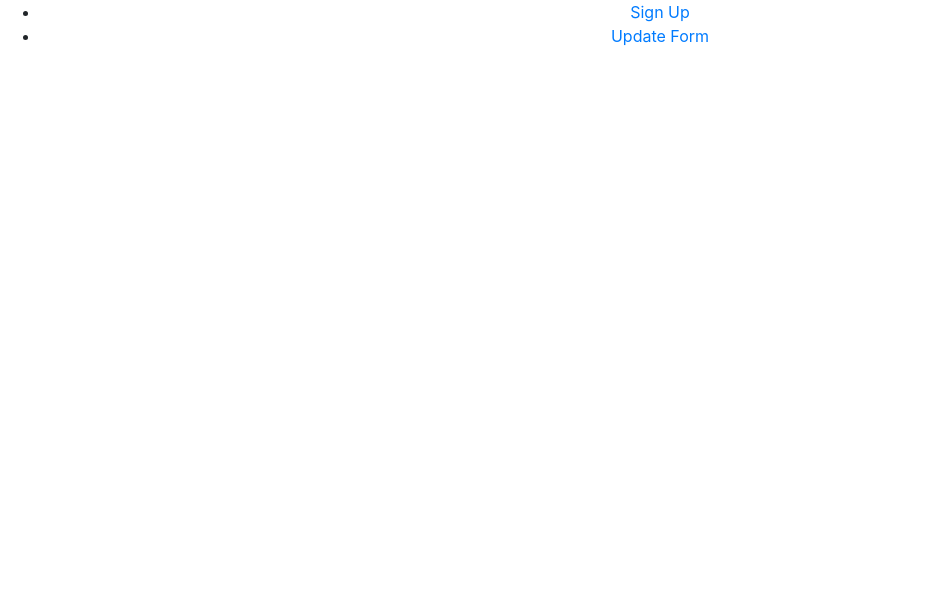
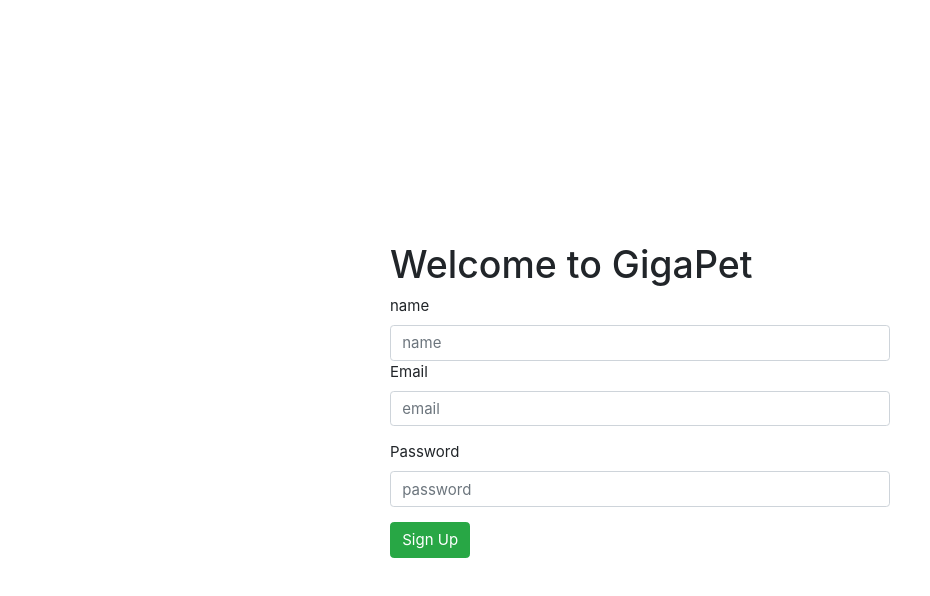
Before and after one commit to Build-Gigapet/Front-end, a React (Create React App) app in the folder gigapet/: page /sign-up in a window 1280 px wide. Shown: the top 596 px of the page, without its empty margins (0-930 px from the left). Built offline with nearby package versions, Linux system fonts and the light colour scheme.

Commit message:
Refractored the codebase.

```diff
--- a/gigapet/package.json
+++ b/gigapet/package.json
@@ -10,6 +10,7 @@
     "bootstrap": "^4.4.1",
     "react": "^16.12.0",
     "react-dom": "^16.12.0",
+    "react-router": "^5.1.2",
     "react-router-dom": "^5.1.2",
     "react-scripts": "3.3.0",
     "reactstrap": "^8.2.0"
--- a/gigapet/src/App.js
+++ b/gigapet/src/App.js
@@ -1,11 +1,11 @@
 import React, { useState } from 'react';
 import { Router, Route, Link, Switch } from "react-router-dom";
 import PrivateRoute from "./components/PrivateRoute";
-import SignUp from "./components/SignUp";
+import SignUp from "./pages/SignUp";
 import UpdateForm from "./components/UpdateForm";
 // import Parent from "./components/Parent";
 import { createBrowserHistory } from "history";
-import './App.css';
+// import './App.css';
 
 const history = createBrowserHistory();
 function App() {
--- a/gigapet/src/components/SignUp.js
+++ /dev/null
@@ -1,74 +0,0 @@
-
-import React, { useState } from 'react';
-import axiosWithAuth from "../axiosWithAuth";
-import { Button, Form, FormGroup, Label, Input } from 'reactstrap';
-
-
-const SignUp = props => {
-    const [signup, setSignup] = useState({
-        name: "",
-        email: "",
-        password: ""
-    })
-
-
-    const handleChange = e => {
-        setSignup({
-            ...signup,
-            [e.target.name]: e.target.value
-
-        });
-    };
-    const onSubmit = e => {
-        e.preventDefault();
-        axiosWithAuth().post('https://build-gigapet.herokuapp.com/api/auth/register', signup)
-            .then(res => {
-                localStorage.setItem("token", res.data.token);
-                this.props.history.push('/login')
-
-            })
-            .catch(err => console.log(err))
-    };
-
-
-    return (
-        <div className="form">
-            <h1>Welcome to GigaPet</h1>
-            <Form onSubmit={onSubmit}>
-                <FormGroup>
-                    <Label for="name">name</Label>
-                    <Input
-                        style={{ width: 500 }}
-                        type="text"
-                        className="name"
-                        name="name"
-                        placeholder="name"
-                        value={signup.name} onChange={handleChange} />
-
-                    <Label for="username">Email</Label>
-                    <Input
-                        style={{ width: 500 }}
-                        type="text"
-                        className="email"
-                        name="email"
-                        placeholder="email"
-                        value={signup.email} onChange={handleChange} />
-                </FormGroup>
-                <FormGroup>
-                    <Label for="password">Password</Label>
-                    <Input style={{ width: 500 }}
-                        type="password"
-                        name="password"
-                        placeholder="password"
-                        value={signup.password}
-                        onChange={handleChange} />
-                </FormGroup>
-                <Button color="success">SignUp</Button>
-                {signup.isFetching && "signing up"}
-            </Form>
-
-        </div>
-    );
-};
-
-export default SignUp;
--- a/gigapet/src/index.js
+++ b/gigapet/src/index.js
@@ -1,12 +1,26 @@
 import React from 'react';
 import ReactDOM from 'react-dom';
-import './index.css';
-import App from './App';
+// import './index.css';
+import './pages/styles/global.css';
+import 'bootstrap/dist/css/bootstrap.min.css';
 import * as serviceWorker from './serviceWorker';
-import 'bootstrap/dist/css/bootstrap.min.css';
-ReactDOM.render(<App />, document.getElementById('root'));
+import { Route, BrowserRouter as Router } from 'react-router-dom';
 
-// If you want your app to work offline and load faster, you can change
-// unregister() to register() below. Note this comes with some pitfalls.
-// Learn more about service workers: https://bit.ly/CRA-PWA
+
+import PrivateRoute from "./components/PrivateRoute";
+import SignUp from "./pages/SignUp";
+import UpdateForm from "./components/UpdateForm";
+
+const routing = (
+    <Router>
+      <div>
+          {/* TODO: Replace APP with HOME/Marketing */}
+        {/* <Route exact path="/" component={App} /> */}
+        <Route exact path="/sign-up" component={SignUp} />
+      </div>
+    </Router>
+  );
+
+ReactDOM.render(routing, document.getElementById('root'));
+
 serviceWorker.unregister();
--- /dev/null
+++ b/gigapet/src/pages/SignUp.js
@@ -0,0 +1,73 @@
+import React, { useState } from 'react';
+import axiosWithAuth from "../axiosWithAuth";
+import { Button, Form, FormGroup, Label, Input } from 'reactstrap';
+
+const SignUp = props => {
+    const [signup, setSignup] = useState({
+        name: "",
+        email: "",
+        password: ""
+    })
+
+
+    const handleChange = e => {
+        setSignup({
+            ...signup,
+            [e.target.name]: e.target.value
+
+        });
+    };
+    const onSubmit = e => {
+        e.preventDefault();
+        axiosWithAuth().post('https://build-gigapet.herokuapp.com/api/auth/register', signup)
+            .then(res => {
+                localStorage.setItem("token", res.data.token);
+                this.props.history.push('/login')
+
+            })
+            .catch(err => console.log(err))
+    };
+
+
+    return (
+        <div id='content-wrapper' style={{height: "100%", display: "flex", justifyContent: "center", alignItems: "center"}}>
+            <div>
+                <h1>Welcome to GigaPet</h1>
+                <Form onSubmit={onSubmit}>
+                    <FormGroup>
+                        <Label for="name">name</Label>
+                        <Input
+                            style={{ width: 500 }}
+                            type="text"
+                            className="name"
+                            name="name"
+                            placeholder="name"
+                            value={signup.name} onChange={handleChange} />
+
+                        <Label for="username">Email</Label>
+                        <Input
+                            style={{ width: 500 }}
+                            type="text"
+                            className="email"
+                            name="email"
+                            placeholder="email"
+                            value={signup.email} onChange={handleChange} />
+                    </FormGroup>
+                    <FormGroup>
+                        <Label for="password">Password</Label>
+                        <Input style={{ width: 500 }}
+                            type="password"
+                            name="password"
+                            placeholder="password"
+                            value={signup.password}
+                            onChange={handleChange} />
+                    </FormGroup>
+                    <Button color="success">Sign Up</Button>
+                    {signup.isFetching && "signing up"}
+                </Form>
+            </div>
+        </div>
+    );
+};
+
+export default SignUp;
--- /dev/null
+++ b/gigapet/src/pages/styles/global.css
@@ -0,0 +1,15 @@
+* {
+
+    margin: 0px;
+    padding: 0px;
+    font-size: 15px;
+
+}
+
+html, body, #root, #root>div {
+
+    width: 100%;
+    height: 100%;
+    min-height: 100%;
+
+}
```
Also changed, not shown: gigapet/src/pages/styles/signup.css (added), 1 other file (tests, documents, lock files or other folders).
